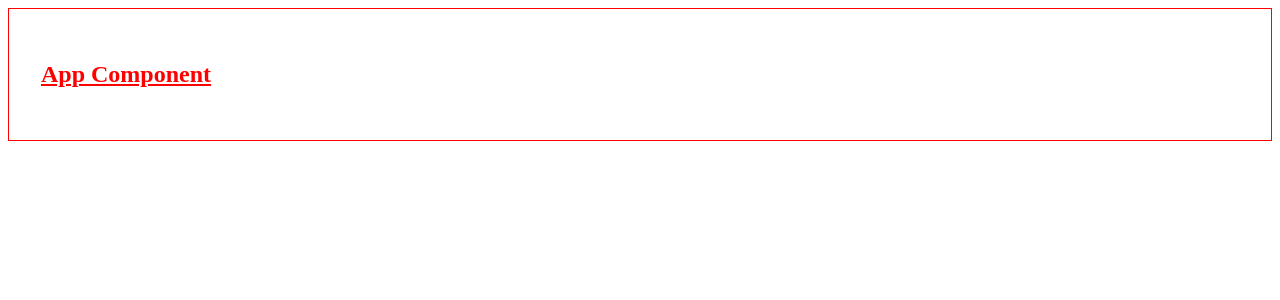
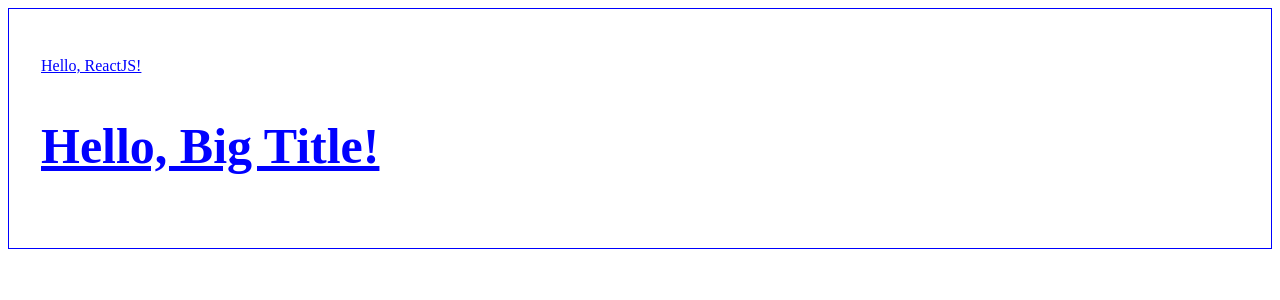
Before and after one commit to kim0hun/Inflearn_React, a React (Vite) app in the folder study/: page / in a window 1280 px wide. Shown: the top 300 px of the page. Built offline with nearby package versions, Linux system fonts and the light colour scheme.

Commit message:
98. styled-components (as, keyframe)

```diff
--- a/study/src/App.tsx
+++ b/study/src/App.tsx
@@ -1,8 +1,22 @@
-import styled from "styled-components";
+import styled, { keyframes } from "styled-components";
 
-const Title = styled.h1`
-  color: red;
-  text-decoration: underline;
+const fadeIn = keyframes`
+  from{
+    opacity: 0;
+  }
+  to{
+    opacity: 0;
+  }
+`;
+
+const Title = styled.h1<{ $color: string; $decoration: string }>`
+  color: ${(props) => props.$color};
+  text-decoration: ${(props) => props.$decoration};
+  animation: ${fadeIn} 2s ease-in;
+`;
+
+const BigTitle = styled(Title)`
+  font-size: 50px;
 `;
 
 const Wrapper = styled.section`
@@ -10,12 +24,21 @@ const Wrapper = styled.section`
   border: 1px solid red;
 `;
 
+const BlueBorderWrapper = styled(Wrapper)`
+  border-color: blue;
+`;
+
 export default function App() {
   return (
     <>
-      <Wrapper>
-        <Title>App Component</Title>
-      </Wrapper>
+      <BlueBorderWrapper>
+        <Title $color="#0000ff" $decoration="underline" as="p">
+          Hello, ReactJS!
+        </Title>
+        <BigTitle $color="#0000ff" $decoration="underline">
+          Hello, Big Title!
+        </BigTitle>
+      </BlueBorderWrapper>
     </>
   );
 }
```
